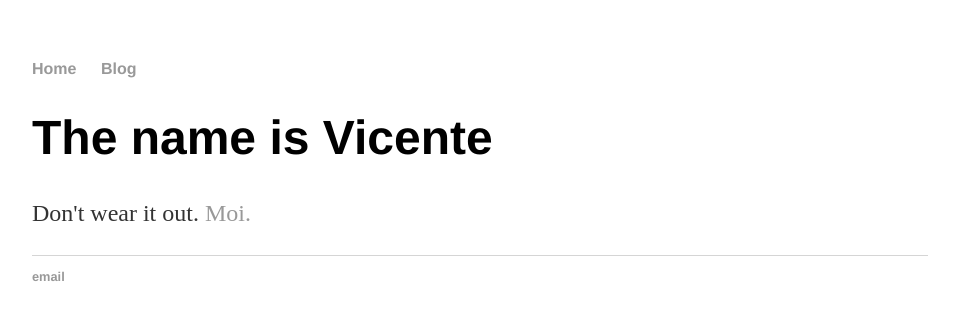
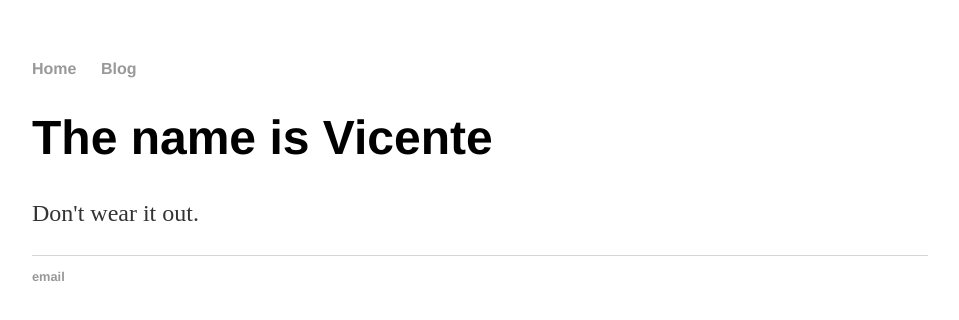
Before and after one commit to winepronecowboy/winepronecowboy.github.io, a Jekyll site: the page built from index.html, in a window 1280 px wide. Shown: the top 320 px of the page, without its empty margins (160-1119 px from the left). Built offline with Jekyll 4.4.1, drawn with Linux system fonts in a browser that asks for light colours; the list of posts is cut into pages by our own code.

Commit message:
Update index.html

```diff
--- a/index.html
+++ b/index.html
@@ -4,5 +4,5 @@ title: Vicente C. Salazar
 ---
 <div class="blurb">
 	<h1>The name is Vicente</h1>
-	<p>Don't wear it out. <a href="/about">Moi.</a></p>
+	<p>Don't wear it out. <!--<a href="/about">Moi.</a></p>-->
 </div><!-- /.blurb -->
```
